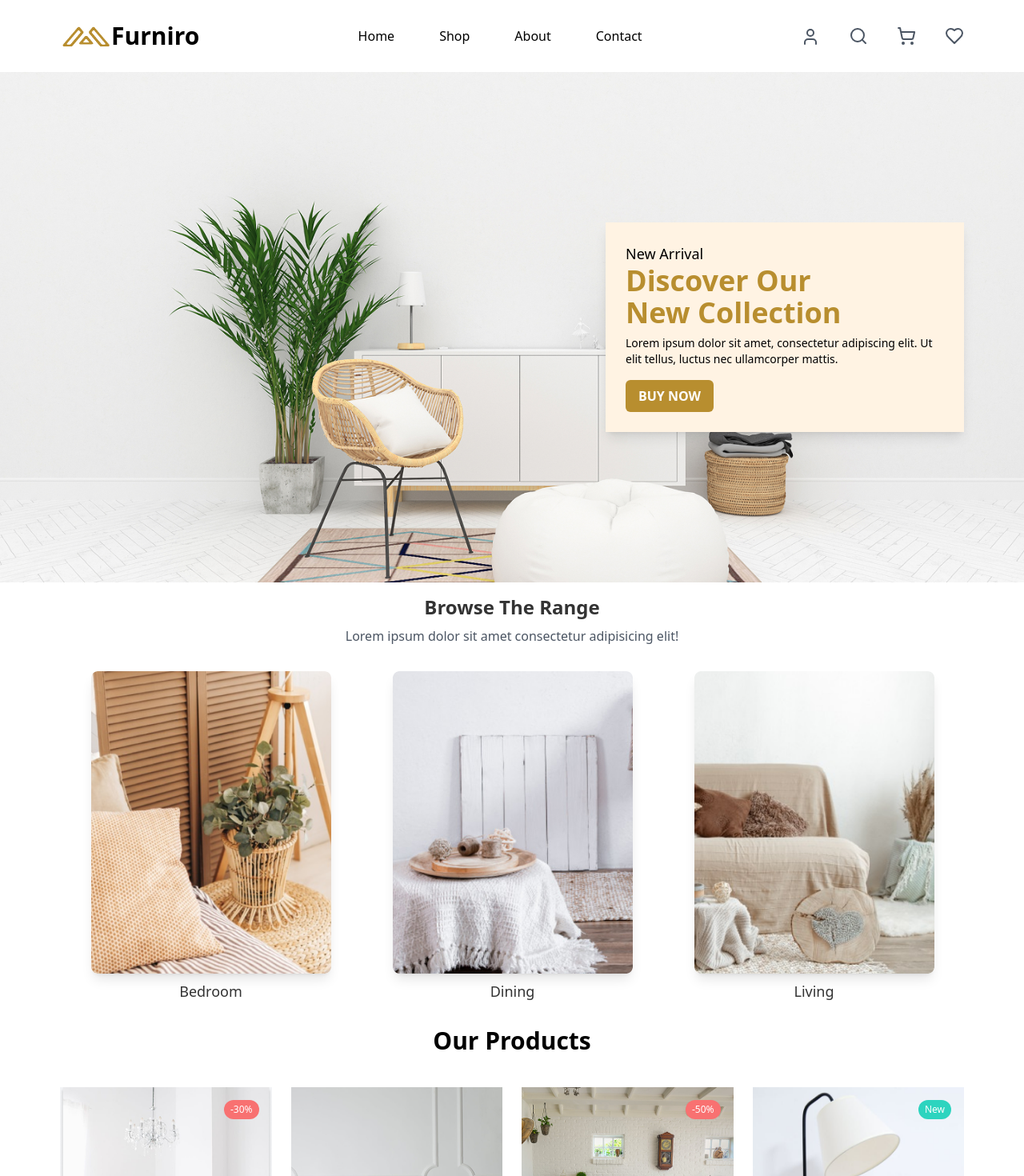
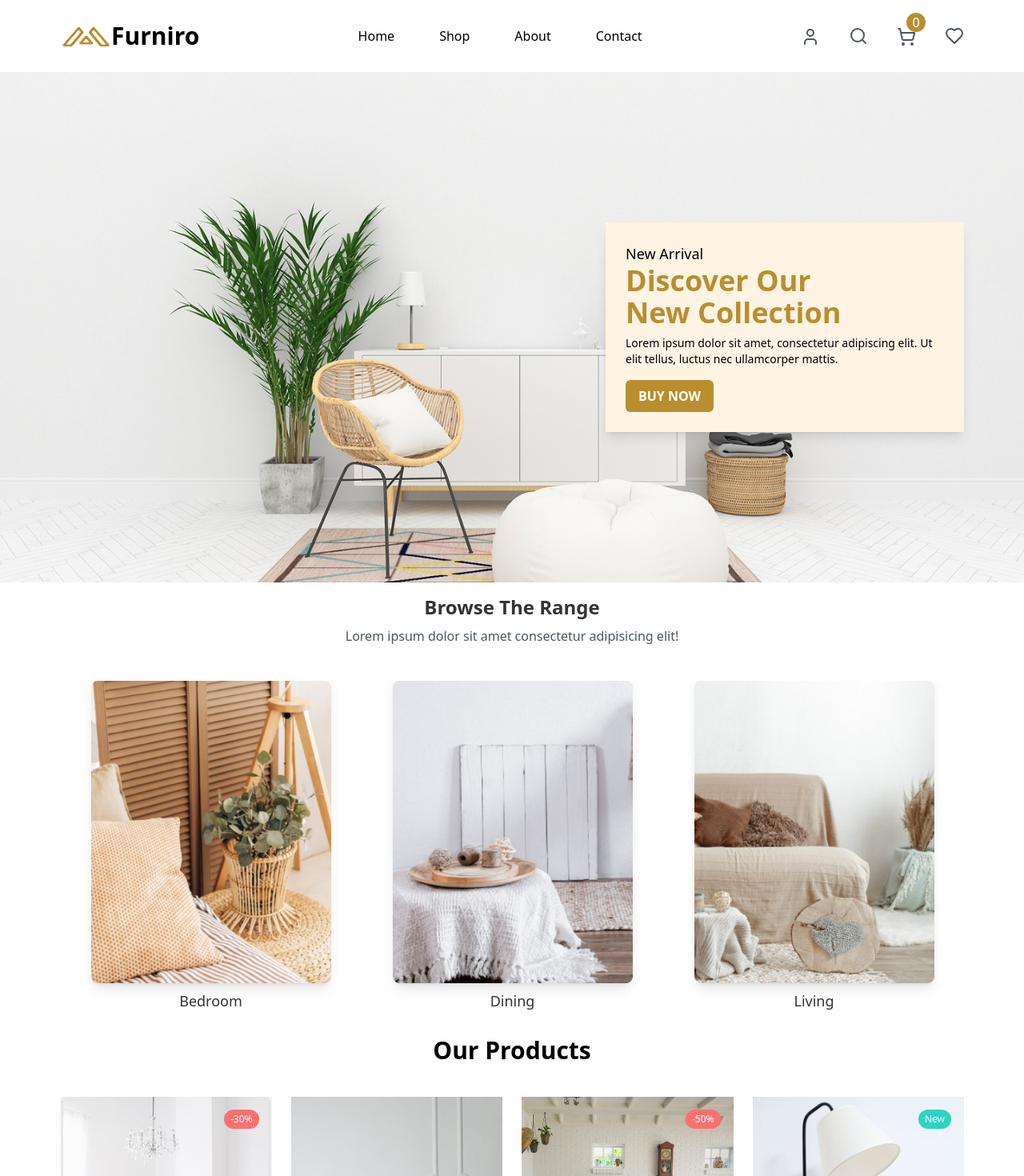
Before and after one commit to Anamika770/furniro, a Next.js app: page / in a window 1280 px wide. Shown: the top 1470 px of the page at 80% size. Built offline with nearby package versions, Linux system fonts and the light colour scheme.

Commit message:
add to cart funsnality wokring in page home pridut wth redux and redux toolkit

```diff
--- a/package.json
+++ b/package.json
@@ -9,15 +9,19 @@
     "lint": "next lint"
   },
   "dependencies": {
+    "@reduxjs/toolkit": "^2.8.2",
     "lucide-react": "^0.475.0",
     "next": "15.1.6",
     "react": "^19.0.0",
     "react-dom": "^19.0.0",
+    "react-redux": "^9.2.0",
     "react-slick": "^0.30.3",
     "slick-carousel": "^1.8.1"
   },
   "devDependencies": {
     "@eslint/eslintrc": "^3",
+    "@types/node": "24.0.1",
+    "@types/react": "19.1.8",
     "eslint": "^9",
     "eslint-config-next": "15.1.6",
     "postcss": "^8",
--- /dev/null
+++ b/src/app/StoreProvider.jsx
@@ -0,0 +1,17 @@
+"use client"
+import { add } from "@/lib/store/slice/cartSlice";
+import { makeStore } from "@/lib/store/store";
+import { useRef } from "react";
+import { Provider } from "react-redux";
+
+const StoreProvider = ({ children }) => {
+  const storeRef = useRef( );
+  if (!storeRef.current) {
+    // Create the store instance the first time this renders
+    storeRef.current = makeStore();
+    // storeRef.current.dispatch(add("testingProductid"))
+  }
+  return <Provider store={storeRef.current}>{children}</Provider>;
+}
+
+export default StoreProvider
--- /dev/null
+++ b/src/app/components/common/addToCartButton.jsx
@@ -0,0 +1,17 @@
+import { useAppSelector } from "@/lib/store/hooks";
+import { ShoppingCart } from "lucide-react";
+import Link from "next/link";
+
+export default function AddToCartButton() {
+  const items = useAppSelector(state => state.cart.items)
+  return (
+    <div  id="cart-icon" className="relative transition-all duration-300 hover:scale-125">
+      <Link href="/cart">
+        <ShoppingCart className="w-6 h-6 cursor-pointer hover:text-black inline-block" />
+      </Link>
+      <span className="absolute -top-4 -right-3 h-6 w-6 flex  items-center justify-center rounded-full bg-[#B88E2F]  text-white">
+        {items.length}
+      </span>
+    </div>
+  );
+}
--- a/src/app/components/common/header.jsx
+++ b/src/app/components/common/header.jsx
@@ -1,9 +1,21 @@
-'use client'
+"use client";
 import logo from "../common/util/mainLogo.png";
 import Link from "next/link";
-import { Heart, Search, ShoppingCart, User, Menu, X, Contact, Info, Store, House } from "lucide-react";
+import {
+  Heart,
+  Search,
+  ShoppingCart,
+  User,
+  Menu,
+  X,
+  Contact,
+  Info,
+  Store,
+  House
+} from "lucide-react";
 import { useState } from "react";
 import Image from "next/image";
+import AddToCartButton from "./addToCartButton";
 
 export default function Header() {
   const [isMenuOpen, setIsMenuOpen] = useState(false);
@@ -15,14 +27,17 @@ export default function Header() {
     { href: "/contact", label: "Contact" }
   ];
 
-
   return (
     <div className="container mx-auto">
       <div className="flex items-center justify-between w-full py-3">
         <div className="transition-all duration-500 hover:scale-110">
           <Link href="/">
             <div className="cursor-pointer flex justify-between items-center font-bold">
-              <Image src={logo} alt="Logo" className="w-full h-6 lg:w-16 lg:h-7" />
+              <Image
+                src={logo}
+                alt="Logo"
+                className="w-full h-6 lg:w-16 lg:h-7"
+              />
               <div className="text-black text-2xl lg:text-3xl">Furniro</div>
             </div>
           </Link>
@@ -54,16 +69,20 @@ export default function Header() {
 
         {/* Icons - Desktop */}
         <div className="hidden lg:flex items-center gap-9 text-gray-600">
-          <Link href="/about"><User className="w-6 h-6 cursor-pointer hover:text-black transition-all duration-300 hover:scale-125 inline-block" /></Link>
+          <Link href="/about">
+            <User className="w-6 h-6 cursor-pointer hover:text-black transition-all duration-300 hover:scale-125 inline-block" />
+          </Link>
           <Search className="w-6 h-6 cursor-pointer hover:text-black transition-all duration-300 hover:scale-125 inline-block" />
-          <ShoppingCart className="w-6 h-6 cursor-pointer hover:text-black transition-all duration-300 hover:scale-125 inline-block" />
+            <AddToCartButton />
           <Heart className="w-6 h-6 cursor-pointer hover:text-black transition-all duration-300 hover:scale-125 inline-block" />
         </div>
 
         {/* Navigation - Mobile */}
-        <div className={`fixed top-0 right-0 h-full w-[50%] z-10 bg-white transform ${
+        <div
+          className={`fixed top-0 right-0 h-full w-[50%] z-10 bg-white transform ${
             isMenuOpen ? "translate-x-0" : "translate-x-full"
-        } transition-transform duration-300 lg:hidden shadow-lg p-8`}>
+          } transition-transform duration-300 lg:hidden shadow-lg p-8`}
+        >
           {/* Close Button */}
           <button
             className="absolute top-3 right-6"
@@ -74,48 +93,84 @@ export default function Header() {
 
           {/* Mobile Menu Items */}
           <div className="flex flex-col items-start mt-10 gap-4">
-            <Link href="#" className="text-xl hover:text-gray-600" onClick={() => setIsMenuOpen(false)}>
+            <Link
+              href="#"
+              className="text-xl hover:text-gray-600"
+              onClick={() => setIsMenuOpen(false)}
+            >
               <div className="flex items-center gap-3">
-             <House className="w-6 h-6" /><span> Home </span>
+                <House className="w-6 h-6" />
+                <span> Home </span>
               </div>
             </Link>
-            <Link href="#" className="text-xl hover:text-gray-600" onClick={() => setIsMenuOpen(false)}>
+            <Link
+              href="#"
+              className="text-xl hover:text-gray-600"
+              onClick={() => setIsMenuOpen(false)}
+            >
               <div className="flex items-center gap-3">
-             <Store className="w-6 h-6" /><span> Shop </span>
+                <Store className="w-6 h-6" />
+                <span> Shop </span>
               </div>
             </Link>
-            <Link href="#" className="text-xl hover:text-gray-600" onClick={() => setIsMenuOpen(false)}>
+            <Link
+              href="#"
+              className="text-xl hover:text-gray-600"
+              onClick={() => setIsMenuOpen(false)}
+            >
               <div className="flex items-center gap-3">
-             <Info className="w-6 h-6" /><span> About </span>
+                <Info className="w-6 h-6" />
+                <span> About </span>
               </div>
             </Link>
-            <Link href="/contact" className="text-xl hover:text-gray-600" onClick={() => setIsMenuOpen(false)}>
+            <Link
+              href="/contact"
+              className="text-xl hover:text-gray-600"
+              onClick={() => setIsMenuOpen(false)}
+            >
               <div className="flex items-center gap-3">
-             <Contact className="w-6 h-6" /><span> Contact </span>
+                <Contact className="w-6 h-6" />
+                <span> Contact </span>
               </div>
             </Link>
 
             {/* Mobile Icons */}
             <div className="flex flex-col items-start gap-4">
-              <Link href="#" className="text-xl hover:text-gray-600" onClick={() => setIsMenuOpen(false)}>
+              <Link
+                href="#"
+                className="text-xl hover:text-gray-600"
+                onClick={() => setIsMenuOpen(false)}
+              >
                 <div className="flex items-center gap-3">
                   <User className="w-6 h-6 cursor-pointer hover:text-gray-600 transition-all duration-300 hover:scale-125" />
                   <span>Account</span>
                 </div>
               </Link>
-              <Link href="#" className="text-xl hover:text-gray-600" onClick={() => setIsMenuOpen(false)}>
+              <Link
+                href="#"
+                className="text-xl hover:text-gray-600"
+                onClick={() => setIsMenuOpen(false)}
+              >
                 <div className="flex items-center gap-3">
                   <Search className="w-6 h-6 cursor-pointer hover:text-gray-600 transition-all duration-300 hover:scale-125" />
                   <span>Search</span>
                 </div>
               </Link>
-              <Link href="#" className="text-xl hover:text-gray-600" onClick={() => setIsMenuOpen(false)}>
+              <Link
+                href="#"
+                className="text-xl hover:text-gray-600"
+                onClick={() => setIsMenuOpen(false)}
+              >
                 <div className="flex items-center gap-3">
                   <ShoppingCart className="w-6 h-6 cursor-pointer hover:text-gray-600 transition-all duration-300 hover:scale-125" />
                   <span>Cart</span>
                 </div>
               </Link>
-              <Link href="#" className="text-xl hover:text-gray-600" onClick={() => setIsMenuOpen(false)}>
+              <Link
+                href="#"
+                className="text-xl hover:text-gray-600"
+                onClick={() => setIsMenuOpen(false)}
+              >
                 <div className="flex items-center gap-3">
                   <Heart className="w-6 h-6 cursor-pointer hover:text-gray-600 transition-all duration-300 hover:scale-125" />
                   <span>Wishlist</span>
@@ -124,8 +179,6 @@ export default function Header() {
             </div>
           </div>
         </div>
-
-
       </div>
     </div>
   );
--- a/src/app/components/home/category.jsx
+++ b/src/app/components/home/category.jsx
@@ -60,7 +60,7 @@ export default function Category() {
                                     alt={`${item.title} category`}
                                     width={300}
                                     height={200}
-                                    className="transition-transform duration-300 group-hover:scale-105 rounded-lg"
+                                    className="transition-transform duration-300 group-hover:scale-105 rounded-lg pt-3"
                                 />
                             </div>
                             <h3 className="text-lg font-medium text-[#333333] transition-colors duration-300 group-hover:text-[#2a6877]">
--- a/src/app/layout.js
+++ b/src/app/layout.js
@@ -2,6 +2,7 @@ import { Geist, Geist_Mono } from "next/font/google";
 import "./globals.css";
 import Header from "./components/common/header";
 import Footer from "./components/common/footer";
+import StoreProvider from "./StoreProvider";
 
 const geistSans = Geist({
   variable: "--font-geist-sans",
@@ -25,9 +26,12 @@ export default function RootLayout({ children }) {
       <body
         className={`${geistSans.variable} ${geistMono.variable} antialiased`}
       >
+
+        <StoreProvider>
         <Header />
         {children}
         <Footer />
+        </StoreProvider>
       </body>
     </html>
   );
--- /dev/null
+++ b/src/lib/store/hooks/index.js
@@ -0,0 +1,6 @@
+import { useDispatch, useSelector, useStore } from 'react-redux'
+
+// Use throughout your app instead of plain `useDispatch` and `useSelector`
+export const useAppDispatch = useDispatch.withTypes()
+export const useAppSelector = useSelector.withTypes()
+export const useAppStore = useStore.withTypes()
--- /dev/null
+++ b/src/lib/store/slice/cartSlice.js
@@ -0,0 +1,20 @@
+import { createSlice } from '@reduxjs/toolkit'
+
+const initialState = {
+  items: []
+}
+
+export const cartSlice = createSlice({
+  name: 'cart',
+  initialState,
+  reducers: {
+    add: (state, action) => {
+        state.items.push(action.payload)
+    }
+  },
+})
+
+// Action creators are generated for each case reducer function
+export const { add } = cartSlice.actions
+
+export default cartSlice.reducer
--- /dev/null
+++ b/src/lib/store/store.js
@@ -0,0 +1,11 @@
+import { configureStore } from '@reduxjs/toolkit'
+import cartReducer from './slice/cartSlice'
+
+// Store Variable
+export const makeStore = () => {
+    return configureStore({
+        reducer: {
+            cart: cartReducer
+        },
+    })
+}
```
Also changed, not shown: src/app/components/home/products.jsx (+15 -1 lines), src/lib/utils.js (added), 1 other file (tests, documents, lock files or other folders). Lines whose indentation alone changed are shown as unchanged.
